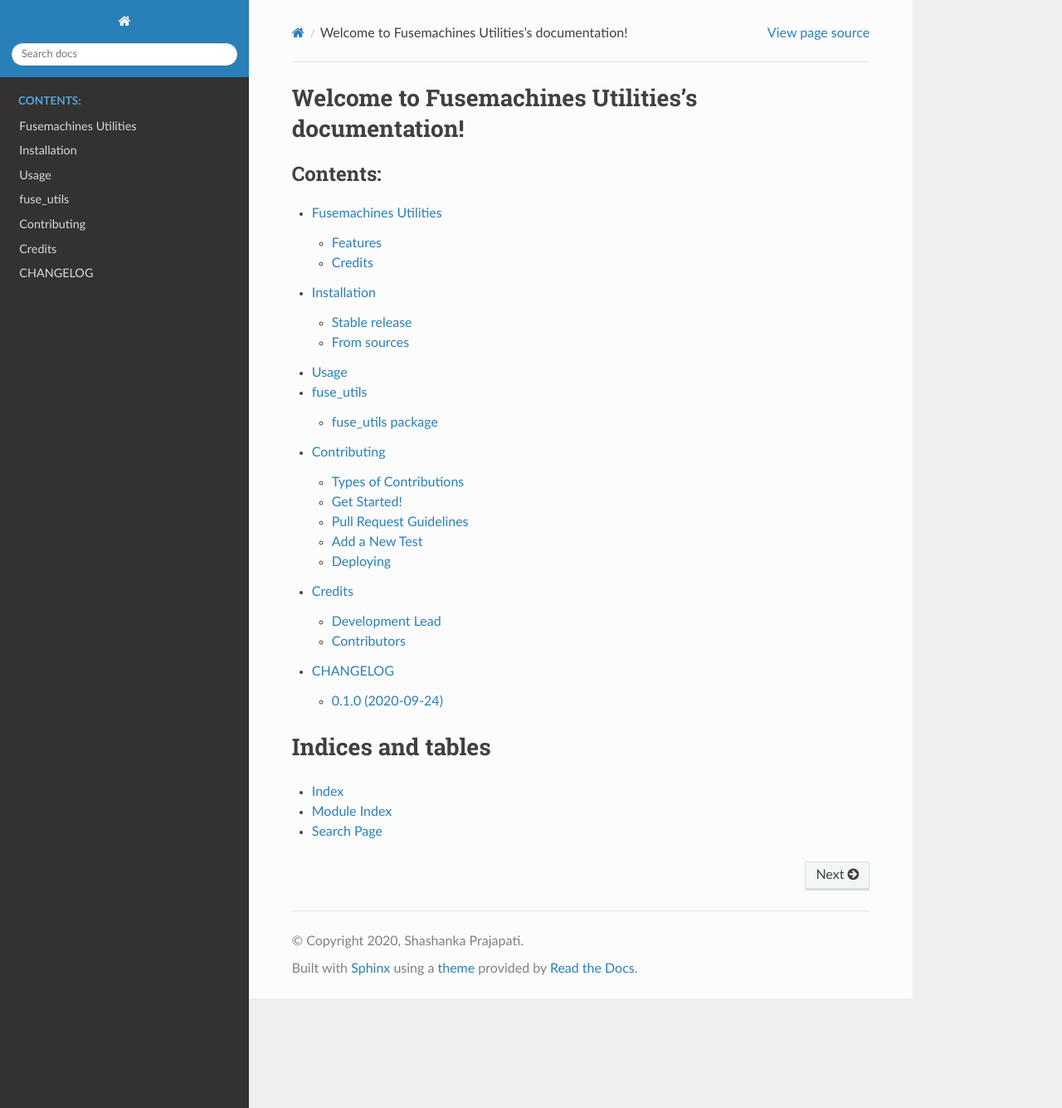
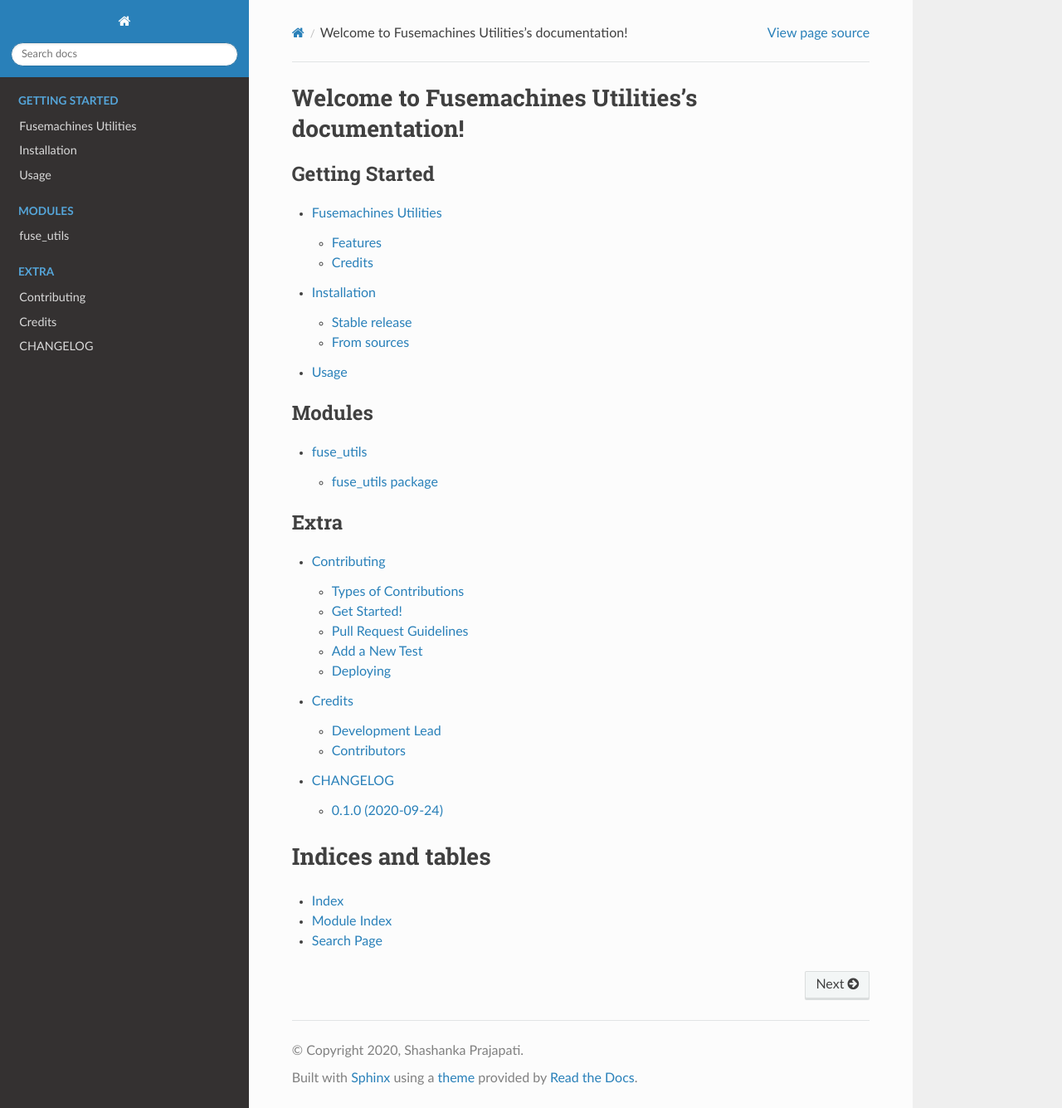
Before and after one commit to sp-fm/fuse-utils, a Sphinx documentation site: the page built from docs/index.rst, in a window 1280 px wide and 1335 px high. Shown: the whole window at 83% size. Built offline with Sphinx 7.4.7 and the Read the Docs theme 2.0.0, drawn with Linux system fonts in a browser that asks for light colours.

Commit message:
docs: Update index page

```diff
--- a/docs/index.rst
+++ b/docs/index.rst
@@ -3,12 +3,22 @@
 
 .. toctree::
    :maxdepth: 2
-   :caption: Contents:
+   :caption: Getting Started
 
    readme
    installation
    usage
+
+.. toctree::
+   :maxdepth: 2
+   :caption: Modules
+
    modules
+
+.. toctree::
+   :maxdepth: 2
+   :caption: Extra
+
    contributing
    authors
    changelog
```
